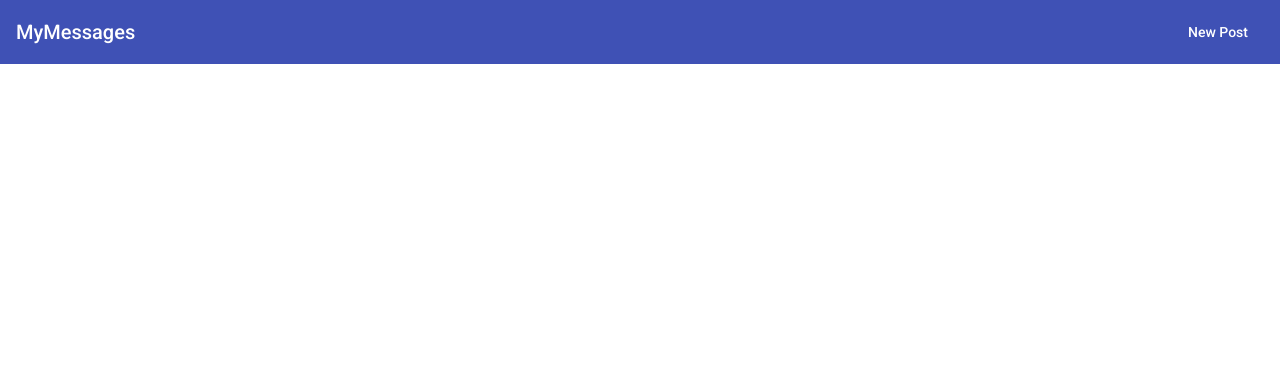
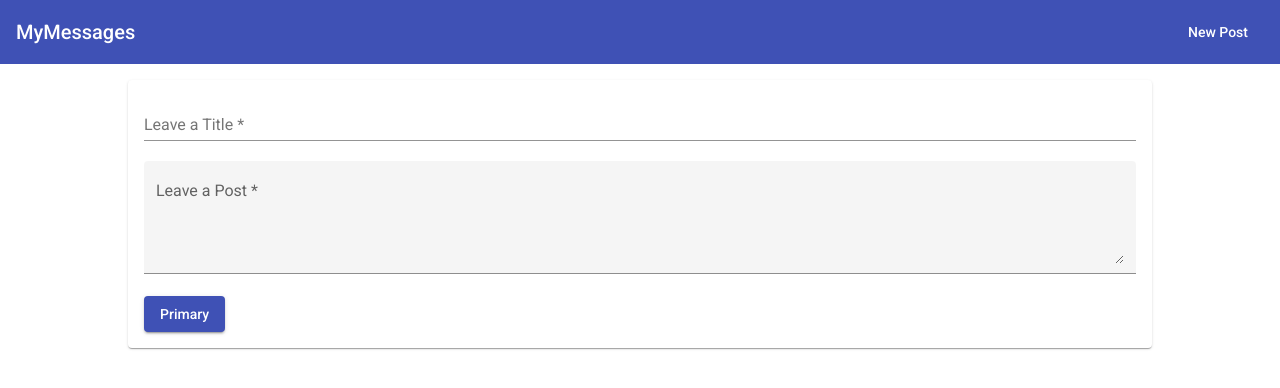
Before and after one commit to Mohamed-Ali-K/MiniSocial, an Angular app in the folder frontend/: page /edit/1 in a window 1280 px wide. Before the commit this address led to /. Shown: the top 388 px of the page. Built offline with nearby package versions, Linux system fonts and the light colour scheme.

Commit message:
Finishing the Edit Feature

```diff
--- a/frontend/src/app/app-routing.module.ts
+++ b/frontend/src/app/app-routing.module.ts
@@ -12,6 +12,10 @@ const routes: Routes = [
     path: 'create',
     component: PostCreateComponent
   },
+  {
+    path: 'edit/:postId',
+    component: PostCreateComponent
+  },
 ];
 
 @NgModule({
--- a/frontend/src/app/posts/post-create/post-create.component.html
+++ b/frontend/src/app/posts/post-create/post-create.component.html
@@ -1,14 +1,27 @@
 <mat-card>
-
-<form (submit) = "onAddPost(postForm)" #postForm ="ngForm" >
+  <form (submit)="onSavePost(postForm)" #postForm="ngForm">
     <mat-form-field>
       <mat-label>Leave a Title </mat-label>
-    <input matInput type="text" ngModel #title="ngModel" name="title" required >
+      <input
+        matInput
+        type="text"
+        [ngModel]="post.title"
+        #title="ngModel"
+        name="title"
+        required
+      />
       <mat-error *ngIf="title.invalid">Please enter a Post Contnet</mat-error>
     </mat-form-field>
-  <mat-form-field class="example-full-width" appearance="fill"  >
+    <mat-form-field class="example-full-width" appearance="fill">
       <mat-label>Leave a Post </mat-label>
-    <textarea matInput rows="4" ngModel name="content" #content="ngModel" required></textarea>
+      <textarea
+        matInput
+        rows="4"
+        [ngModel]="post.content"
+        name="content"
+        #content="ngModel"
+        required
+      ></textarea>
       <mat-error *ngIf="title.invalid">Please enter a Post Contnet</mat-error>
     </mat-form-field>
     <button type="submit" mat-raised-button color="primary">Primary</button>
--- a/frontend/src/app/posts/post-create/post-create.component.ts
+++ b/frontend/src/app/posts/post-create/post-create.component.ts
@@ -1,5 +1,7 @@
 import { Component, EventEmitter, OnInit, Output } from '@angular/core';
 import { NgForm } from '@angular/forms';
+import { ActivatedRoute, ParamMap } from '@angular/router';
+import { Post } from '../post.model';
 import { PostsService } from '../posts.service';
 
 @Component({
@@ -8,14 +10,38 @@ import { PostsService } from '../posts.service';
   styleUrls: ['./post-create.component.css'],
 })
 export class PostCreateComponent implements OnInit {
-  constructor(private postService: PostsService) {}
+  post: Post;
+  private mode = 'create';
+  private postId: string;
 
-  ngOnInit(): void {}
-  onAddPost(postForm: NgForm) {
+  constructor(
+    private postService: PostsService,
+    public route: ActivatedRoute
+  ) {}
+
+  ngOnInit() {
+    this.route.paramMap.subscribe((paramMap: ParamMap) => {
+      if (paramMap.has('postId')) {
+        this.mode = 'edit';
+        this.postId = paramMap.get('postId');
+        this.post = this.postService.getPost(this.postId);
+
+      } else {
+        this.mode = 'create';
+        this.postId = null;
+      }
+    });
+  }
+  onSavePost(postForm: NgForm) {
     if (postForm.invalid) {
       return;
     }
-    this.postService.addPost(postForm.value.title, postForm.value.content)
+    if (this.mode==='create') {
+      this.postService.addPost(postForm.value.title, postForm.value.content);
+    }else {
+      this.postService.updatePost(this.postId, postForm.value.title, postForm.value.content);
+    }
     postForm.resetForm();
+
   }
 }
--- a/frontend/src/app/posts/post-list/post-list.component.html
+++ b/frontend/src/app/posts/post-list/post-list.component.html
@@ -1,13 +1,15 @@
-<mat-accordion multi="true" *ngIf="posts.length >0" >
+<mat-accordion multi="true" *ngIf="posts.length > 0">
   <mat-expansion-panel *ngFor="let post of posts">
     <mat-expansion-panel-header>
-      {{post.title}}
+      {{ post.title }}
     </mat-expansion-panel-header>
-    <p>{{post.content}} </p>
+    <p>{{ post.content }}</p>
     <mat-action-row>
-      <button mat-button color="primary" >EDIT</button>
-      <button mat-button (click)="onDelete(post.id)" color="warn" >DELETE</button>
+      <a mat-button [routerLink]="['/edit', post.id]" color="primary">EDIT</a>
+      <button mat-button (click)="onDelete(post.id)" color="warn">
+        DELETE
+      </button>
     </mat-action-row>
   </mat-expansion-panel>
 </mat-accordion>
-<p  class="info-text mat-body-1" *ngIf="posts.length <= 0" >No posts added yet</p>
+<p class="info-text mat-body-1" *ngIf="posts.length <= 0">No posts added yet</p>
--- a/frontend/src/app/posts/posts.service.ts
+++ b/frontend/src/app/posts/posts.service.ts
@@ -18,21 +18,22 @@ export class PostsService {
       .pipe(
         take(1),
         map((postData) => {
-          return postData.posts.map(
-            (post: any) => {
+          return postData.posts.map((post: any) => {
             return {
               title: post.title,
               content: post.content,
               id: post._id,
             };
-            }
-          );
+          });
         })
       )
       .subscribe((transformedPosts) => {
         this.posts = transformedPosts;
         this.postUpdated.next([...this.posts]);
       });
+  }
+  getPost(id: string) {
+    return {...this.posts.find(p => p.id === id)};
   }
 
   getPostUpdateListener() {
@@ -42,23 +43,30 @@ export class PostsService {
   addPost(title: string, content: string) {
     const post: Post = { id: null, title, content };
     this.http
-      .post<{ message: string; post: Post[], postId: string }>(
+      .post<{ message: string; post: Post[]; postId: string }>(
         'http://localhost:3000/api/posts',
         post
       )
       .subscribe((resData) => {
-       const id = resData.postId
+        const id = resData.postId;
         post.id = id;
         this.posts.push(post);
         this.postUpdated.next([...this.posts]);
       });
+  }
+  updatePost(id : string, title: string, content: string ) {
+    const post: Post = {id, title, content};
+    this.http.put('http://localhost:3000/api/posts/' + id, post).subscribe(response =>{
+      console.log(response);
+
+    })
   }
 
   deletePost(postId: string) {
     this.http
       .delete('http://localhost:3000/api/posts/' + postId)
       .subscribe(() => {
-       const updatedPosts= this.posts.filter(post => post.id !== postId);
+        const updatedPosts = this.posts.filter((post) => post.id !== postId);
         this.posts = updatedPosts;
         this.postUpdated.next([...this.posts]);
       });
```
Also changed, not shown: 1 other file (tests, documents, lock files or other folders). Lines whose indentation alone changed are shown as unchanged.
